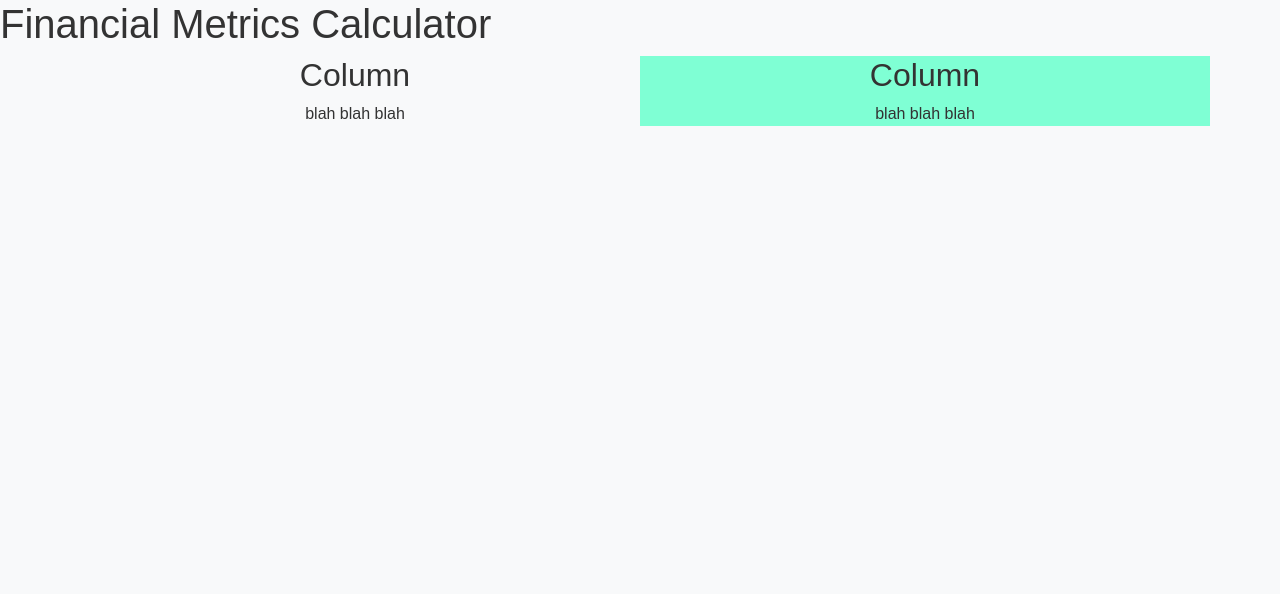
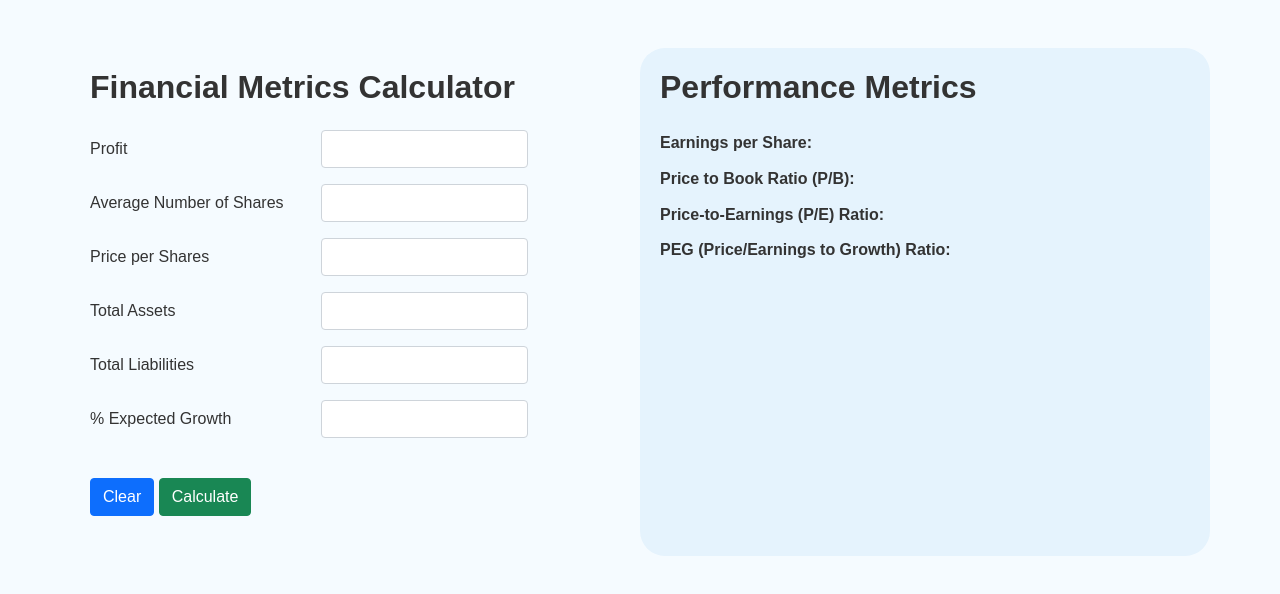
Before and after one commit to kmanago/Financial-Calculator, a plain HTML site: page index.html in a window 1280 px wide. Drawn offline with nearby package versions, Linux system fonts and the light colour scheme.

Commit message:
change background; added form for input and MOCK output

```diff
--- a/index.html
+++ b/index.html
@@ -12,17 +12,58 @@
  <!-- Option 1: Bootstrap Bundle with Popper -->
  <script src="https://cdn.jsdelivr.net/npm/bootstrap@5.0.2/dist/js/bootstrap.bundle.min.js" integrity="sha384-MrcW6ZMFYlzcLA8Nl+NtUVF0sA7MsXsP1UyJoMp4YLEuNSfAP+JcXn/tWtIaxVXM" crossorigin="anonymous"></script>
 
-    <h1>Financial Metrics Calculator</h1>
-
-    <div class="container-md text-center">
+    <div class="mt-5 container-md">
         <div class="row">
           <div class="col-sm-6 calculatorInput">
-            <h2>Column</h2>
-            blah blah blah
+            <h2 class="mb-4 text"><b>Financial Metrics Calculator</b></h2>
+              <form>
+                <div class="row mb-3">
+                  <label for="profit" class="col-sm-5 col-form-label">Profit</label>
+                  <div class="col-sm-5">
+                    <input type="text" class="form-control" id="inputProfit">
+                  </div>
+                </div>
+                <div class="row mb-3">
+                  <label for="avgShares" class="col-sm-5 col-form-label">Average Number of Shares</label>
+                  <div class="col-sm-5">
+                    <input type="text" class="form-control" id="inputAvgShares">
+                  </div>
+                </div>
+                <div class="row mb-3">
+                  <label for="pricePerShare" class="col-sm-5 col-form-label">Price per Shares</label>
+                  <div class="col-sm-5">
+                    <input type="text" class="form-control" id="inputPerShare">
+                  </div>
+                </div>
+                <div class="row mb-3">
+                  <label for="totalAssets" class="col-sm-5 col-form-label">Total Assets</label>
+                  <div class="col-sm-5">
+                    <input type="text" class="form-control" id="inputTotalAssets">
+                  </div>
+                </div>
+                <div class="row mb-3">
+                  <label for="totalLiabilities" class="col-sm-5 col-form-label">Total Liabilities</label>
+                  <div class="col-sm-5">
+                    <input type="text" class="form-control" id="inputTotalLiabilities">
+                  </div>
+                </div>
+                <div class="row mb-3">
+                  <label for="expectedGrowth" class="col-sm-5 col-form-label">% Expected Growth</label>
+                  <div class="col-sm-5">
+                    <input type="text" class="form-control" id="inputExpectedGrowth">
+                  </div>
+                </div>
+                <br>
+                <button id="btnClr" type="submit" class="btn btn-primary clear">Clear</button>
+                <button id="btnCalc" type="submit" class="btn btn-success calculate">Calculate</button>
+              </form>
           </div>
           <div class="col-sm-6 calculatedOutput">
-            <h2>Column</h2>
-            blah blah blah
+            <h2 class="mb-4 text"><b>Performance Metrics</b></h2>
+            <p id="eps"><b>Earnings per Share: </b></p>
+            <p id="p/b"><b>Price to Book Ratio (P/B): </b></p>
+            <p id="p/e"><b>Price-to-Earnings (P/E) Ratio: </b></p>
+            <p id="peg"><b>PEG (Price/Earnings to Growth) Ratio:</b></p>
           </div>
         </div>
       </div>
--- a/styles.css
+++ b/styles.css
@@ -3,7 +3,7 @@ body {
     margin: 0;
     padding: 0;
     font-family: Arial, sans-serif;
-    background-color: #f8f9fa;
+    background-color: #F5FBFF;
     color: #333;
   }
 
@@ -38,6 +38,17 @@ body {
 */
 
 /* Custom Classes*/
+.calculatorInput{
+    /*background-color: #F5FBFF;*/
+    text-align: left;
+    border-radius: 25px;
+    padding: 20px;
+    margin-bottom: 20px;
+}
+
 .calculatedOutput{
-    background-color: aquamarine;
+    background-color: #E5F3FD;
+    text-align: left;
+    border-radius: 25px;
+    padding: 20px;
 }
```
